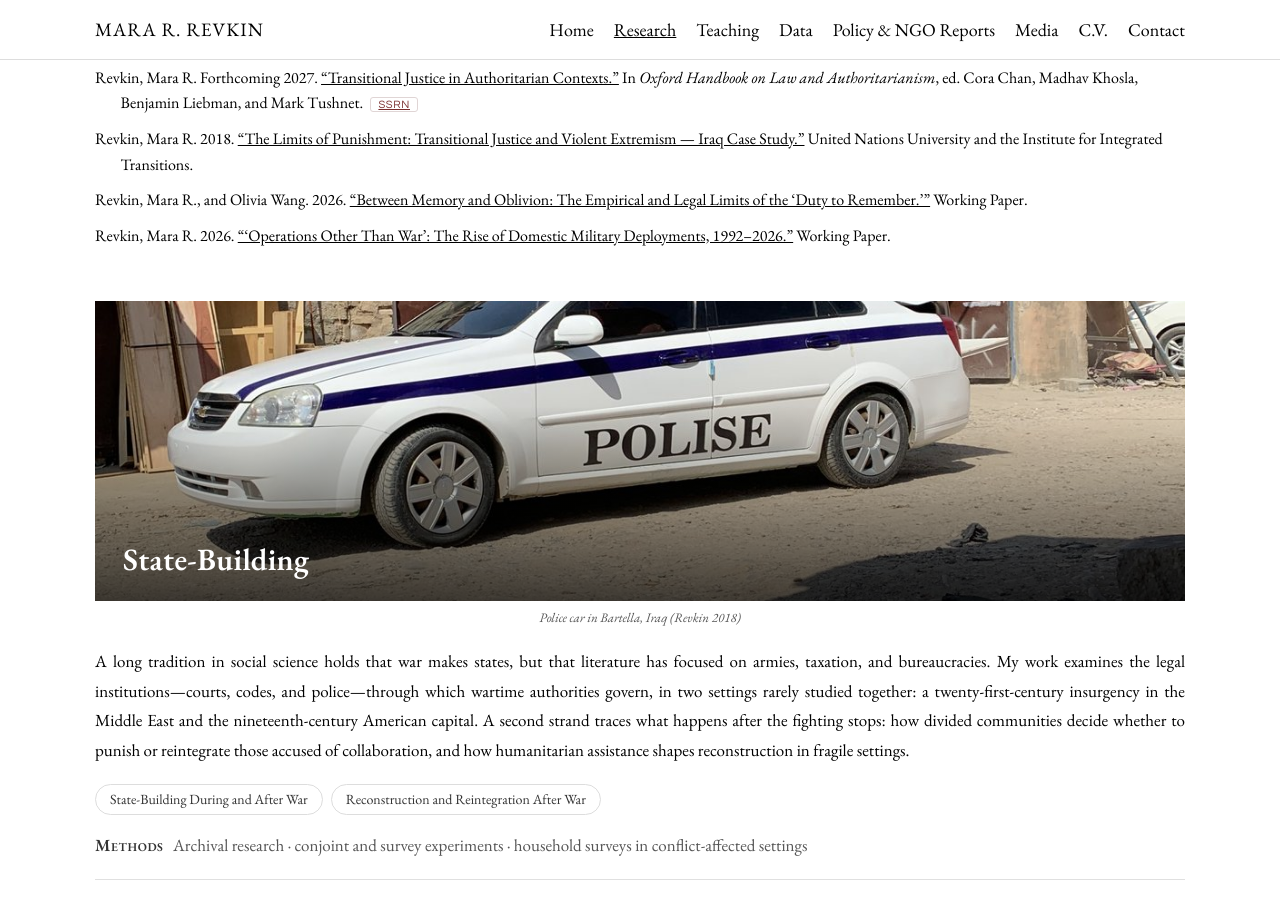
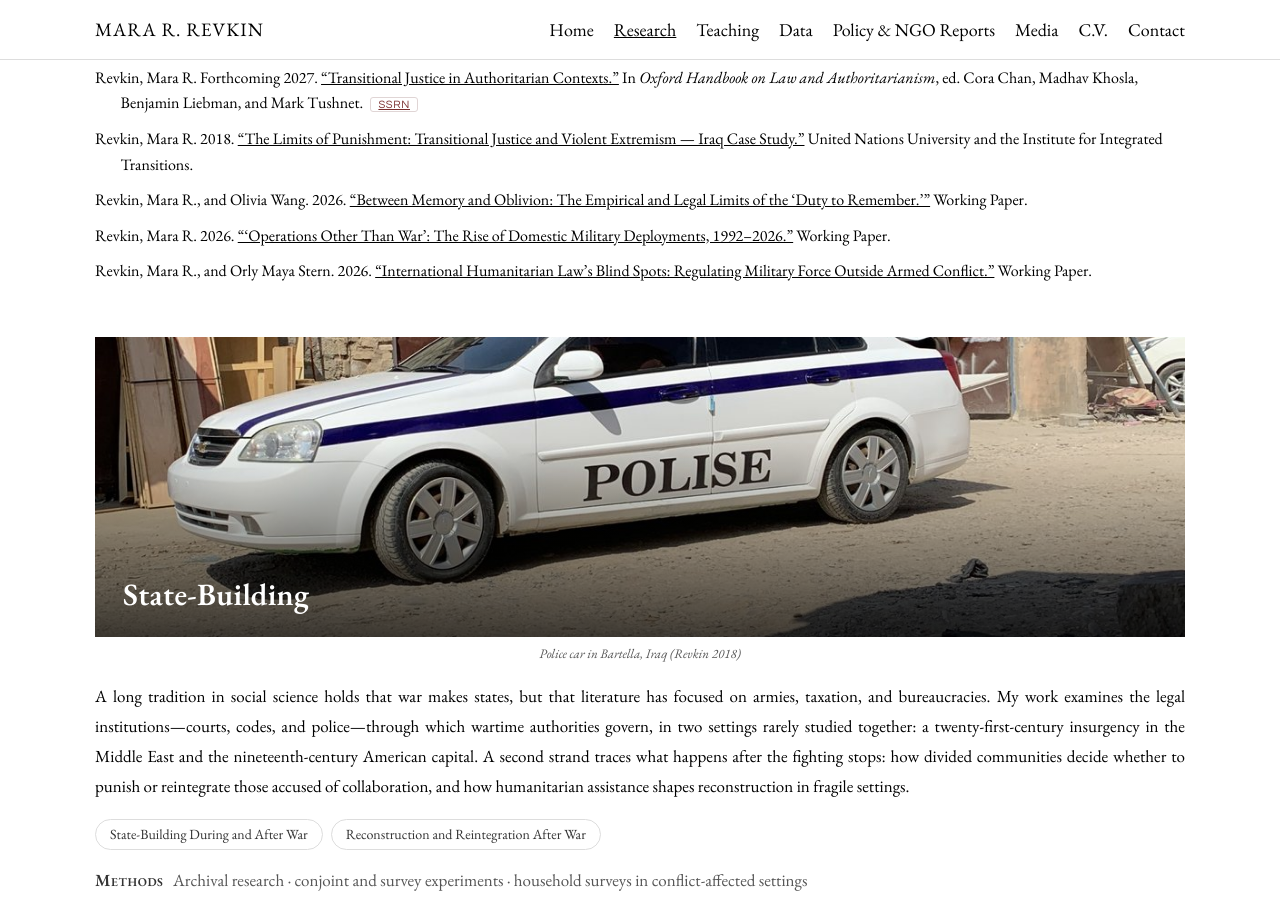
Before and after one commit to mrevkin/mrevkin.github.io, a Jekyll site: the page research.html, which Jekyll copies as it is, in a window 1280 px wide and 900 px high, scrolled down 1170 px. Built offline with Jekyll 4.4.1, drawn with Linux system fonts in a browser that asks for light colours.

Commit message:
Add IHL's Blind Spots under The War Powers of Democracies

```diff
--- a/research.html
+++ b/research.html
@@ -83,6 +83,8 @@
 
           <li data-m="surveys legal" data-c="comparative southsudan" data-s="tj">Revkin, Mara R., and Olivia Wang. 2026. <a href="between-memory-and-oblivion.html">&ldquo;Between Memory and Oblivion: The Empirical and Legal Limits of the &lsquo;Duty to Remember.&rsquo;&rdquo;</a> Working Paper.</li>
           <li data-m="archival legal" data-c="us" data-s="warpowers">Revkin, Mara R. 2026. <a href="operations-other-than-war.html">&ldquo;&lsquo;Operations Other Than War&rsquo;: The Rise of Domestic Military Deployments, 1992&ndash;2026.&rdquo;</a> Working Paper.</li>
+
+          <li data-m="legal" data-c="comparative" data-s="warpowers">Revkin, Mara R., and Orly Maya Stern. 2026. <a href="ihl-blind-spots.html">&ldquo;International Humanitarian Law&rsquo;s Blind Spots: Regulating Military Force Outside Armed Conflict.&rdquo;</a> Working Paper.</li>
         </ul>
       </div>
     </section>
```
